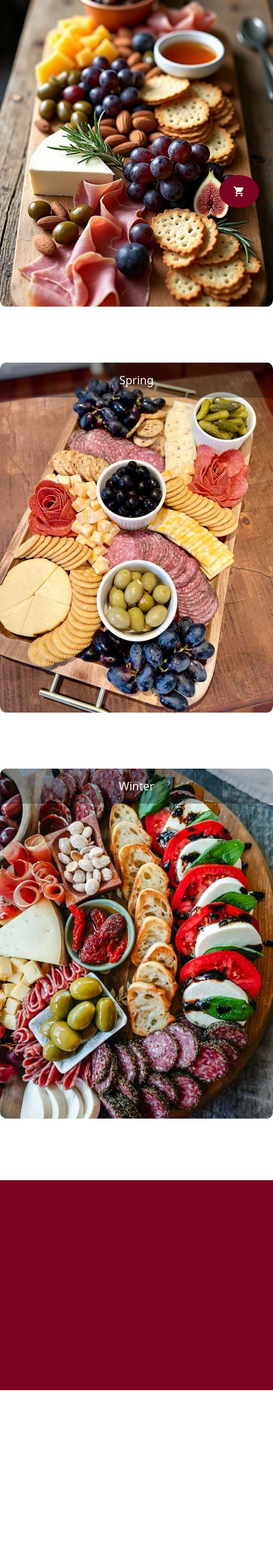
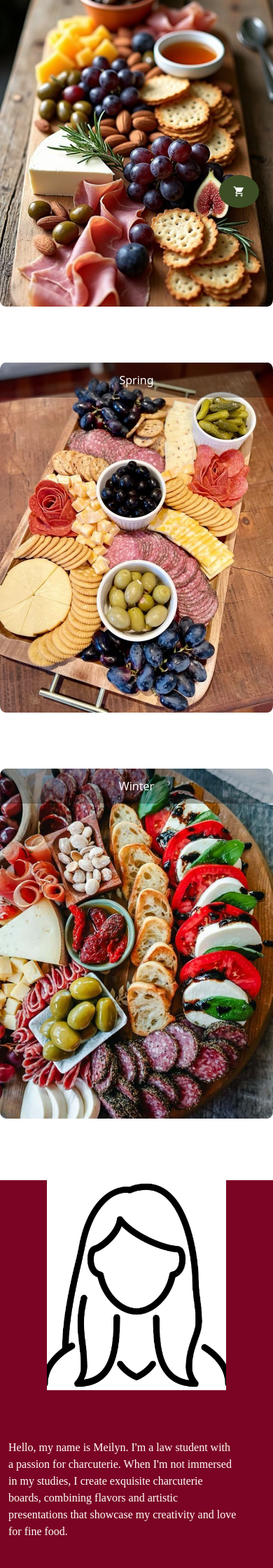
Before and after one commit to Banshe666/Final_Project_Lunch, a Django app: page / in a window 390 px wide. Shown: the part 527-2767 px from the top of the page at 70% size. Before the commit the page ends 2513 px from the top, so only its background shows below. Run offline with Django 5.2, Linux system fonts and the light colour scheme.

Commit message:
new update, about_us div

```diff
--- a/main_webapp/static/css/style.css
+++ b/main_webapp/static/css/style.css
@@ -131,13 +131,6 @@ header.scrolled .nav_class ul li a:hover{
 
 }
 
-#about_us_div {
-  padding: 20px;
-  background-color: #7B0323;
-  height: 300px;
-}
-
-
 @media (max-width: 1024px) and (min-width: 768px) {
   .main_picture {
     height: 500px;
@@ -167,7 +160,7 @@ header.scrolled .nav_class ul li a:hover{
     bottom: 20px;
     right: 20px;
     z-index: 9999;
-    background: #7B0323;
+    background: #3C4C24;
     color: white;
     padding: 15px 20px;
     border: none;
@@ -175,6 +168,7 @@ header.scrolled .nav_class ul li a:hover{
     cursor: pointer;
     font-size: 14px;
   }
+
 }
 
 @media (max-width: 768px) {
@@ -376,3 +370,56 @@ header.scrolled .nav_class ul li a:hover{
   text-align: left;
   margin-left: 10px;
 }
+
+#about_us_div {
+  background-color: #7B0323;
+}
+
+.picture-col {
+  display: grid;
+  height: 300px;
+  align-items: center;
+}
+
+#about_us_div .about_us_div_picture {
+  background-image: url('../img/woman.png');
+  background-repeat: no-repeat;
+  background-position: center;
+  background-size: cover;
+  box-sizing: border-box;
+  height: 100%;
+  width: 45%;
+  -webkit-clip-path: polygon(0 0, 90% 0, 100% 100%, 10.5% 100%);
+  clip-path: polygon(0 0, 89.5% 0, 100% 100%, 10% 100%);
+  justify-self: end;
+  margin: 0;
+}
+
+.description-col {
+  display: grid;
+  height: 300px;
+  justify-items: start;
+}
+
+#about_us_div .about_us_div_description {
+  color: #fff;
+  font-family: 'Cascadia Code';
+  margin-top: 0;
+  margin-right: 40px;
+}
+
+@media (max-width: 767px){
+
+  #about_us_div .about_us_div_picture{
+    background-image: url('../img/woman.png');
+    background-repeat: no-repeat;
+    background-position: center;
+    background-size: cover;
+    box-sizing: border-box;
+    height: 100%;
+    width: 70%;
+    clip-path: none;
+    justify-self: center;
+    }
+
+}
--- a/main_webapp/templates/main_webapp/index.html
+++ b/main_webapp/templates/main_webapp/index.html
@@ -101,14 +101,17 @@
       </div>
       </div>
       </section>
-      <section id="about_us_div" class="container-fluid py-5">
-        <div class="row align-items-center">
-          <div class="col-md-6">
+      <section id="about_us_div" class="container-fluid py-0">
+        <div class="row align-items-center g-0">
+          <div class="col-md-4 picture-col">
             <div class="about_us_div_picture">
             </div>
           </div>
-          <div class="col-md-6">
+          <div class="col-md-8 picture-col">
             <div class="about_us_div_description">
+              <p>Hello, my name is Meilyn. I'm a law student with a passion for charcuterie.
+                When I'm not immersed in my studies, I create exquisite charcuterie boards,
+                combining flavors and artistic presentations that showcase my creativity and love for fine food.</p>
             </div>
           </div>
         </div>
```
Also changed, not shown: main_webapp/static/img/woman.png (added).
